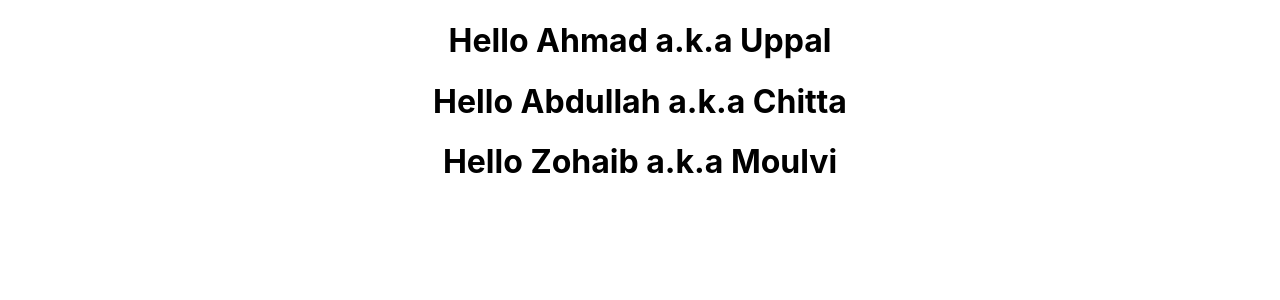
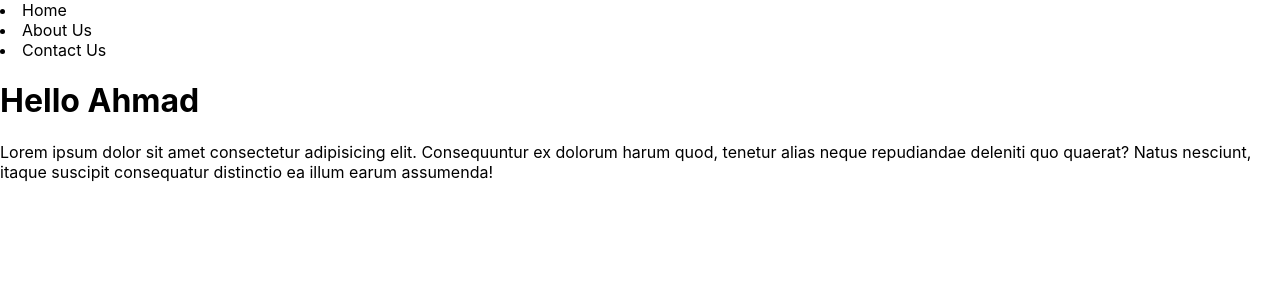
Before and after one commit to Ahmad-U19/Basic-React-App, a React (Create React App) app: page / in a window 1280 px wide. Shown: the top 300 px of the page. Built offline with nearby package versions, Linux system fonts and the light colour scheme.

Commit message:
Initial Changes

```diff
--- a/src/App.js
+++ b/src/App.js
@@ -1,14 +1,22 @@
-import logo from './logo.svg';
 import './App.css';
-import Greet from './Greet';
 
+let name="Ahmad";
 function App() {
   return (
-   <div className="App">
-    <Greet name='Ahmad' heroName='Uppal' />
-    <Greet name='Abdullah' heroName='Chitta' />
-    <Greet name='Zohaib' heroName='Moulvi' />
-   </div>
+  //  <div className="App">
+  //   <Greet name='Ahmad' heroName='Uppal' />
+  //   <Greet name='Abdullah' heroName='Chitta' />
+  //   <Greet name='Zohaib' heroName='Moulvi' />
+  //  </div>
+  <>
+    <nav>
+      <li>Home</li>
+      <li>About Us</li>
+      <li>Contact Us</li>
+    </nav>
+    <h1>Hello {name}</h1>
+    <p>Lorem ipsum dolor sit amet consectetur adipisicing elit. Consequuntur ex dolorum harum quod, tenetur alias neque repudiandae deleniti quo quaerat? Natus nesciunt, itaque suscipit consequatur distinctio ea illum earum assumenda!</p>
+  </>
   );
 }
 
```
